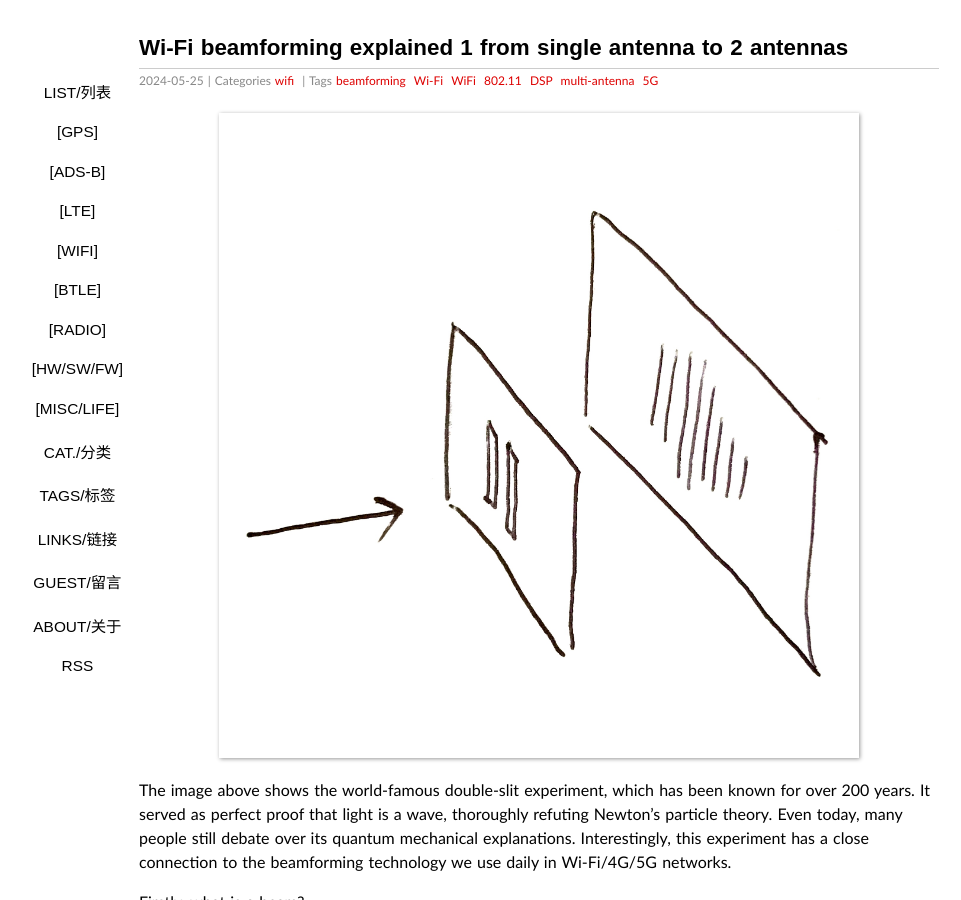
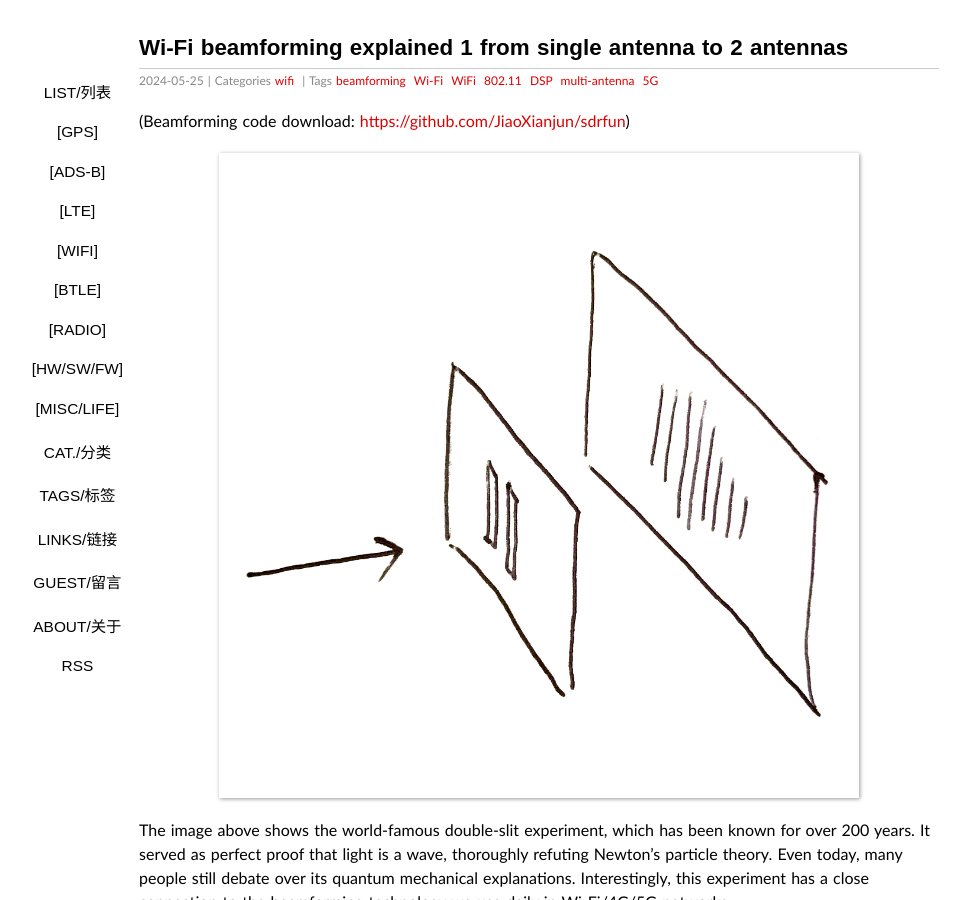
Before and after one commit to sdr-x/sdr-x.github.io, a Jekyll site: the page built from _posts/2024-05-26-beamforming1.md, in a window 1280 px wide and 900 px high. Shown: the whole window, without its empty margins (101-1062 px from the left). Built offline with Jekyll 4.4.1, drawn with Linux system fonts in a browser that asks for light colours; comment, search, counter and statistics services are not loaded.

Commit message:
Add beamformin code link at the beginning

```diff
--- a/_posts/2024-05-26-beamforming1.md
+++ b/_posts/2024-05-26-beamforming1.md
@@ -6,6 +6,8 @@ thread: 20240525
 categories: wifi
 tags:  beamforming Wi-Fi WiFi 802.11 DSP multi-antenna 5G
 ---
+
+(Beamforming code download: [https://github.com/JiaoXianjun/sdrfun](https://github.com/JiaoXianjun/sdrfun))
 
 ![](../media/Double-slit-experiment.png)
 
```
